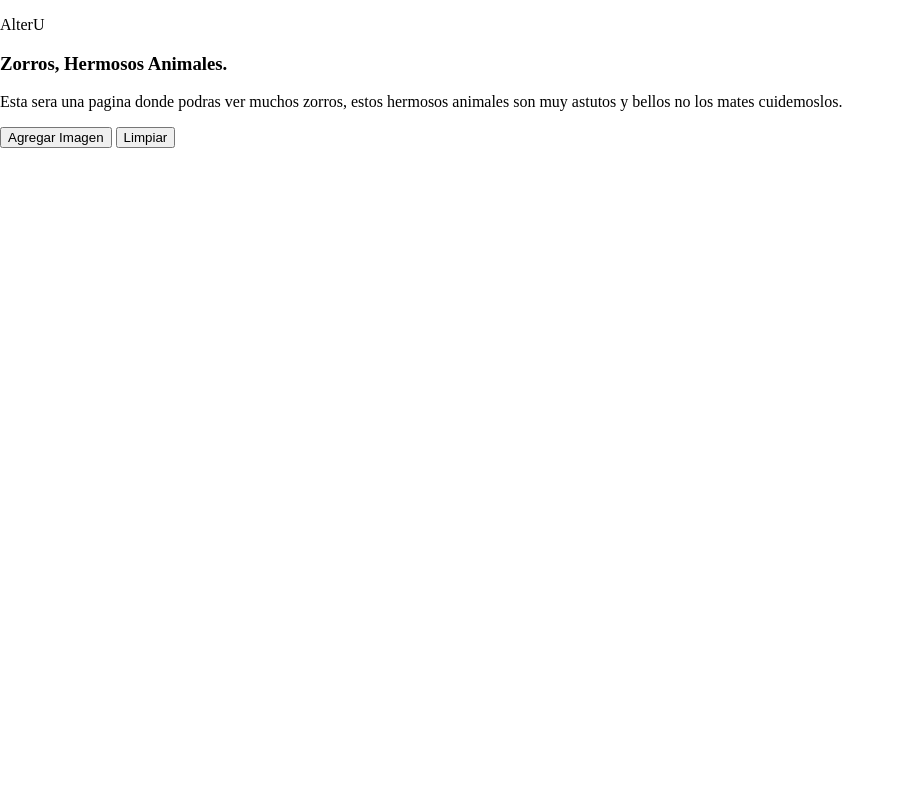
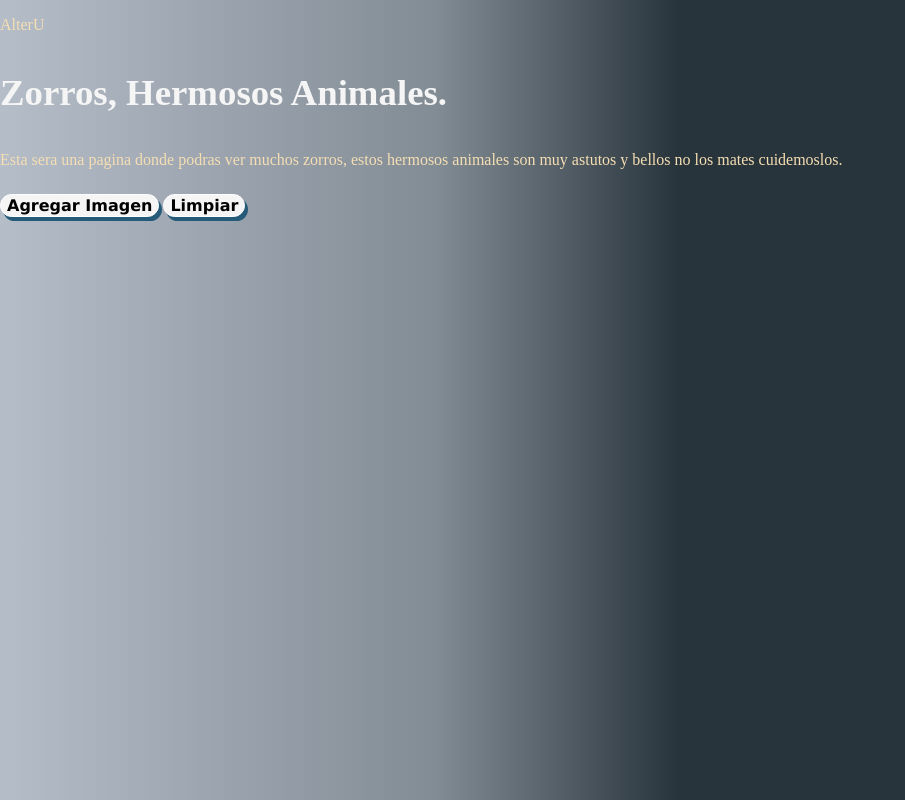
Before and after one commit to williamr1015/semana-8-Taller-Foxs, a website with bundled scripts: page public/index.html in a window 1280 px wide. Shown: the whole page, without its empty margins (0-905 px from the left). Built offline with nearby package versions, Linux system fonts and the light colour scheme; files whose address does not match are found by name.

Commit message:
varios cambios finalizacion del proyecto

```diff
--- a/src/index.css
+++ b/src/index.css
@@ -3,6 +3,21 @@
     @import 'tailwindcss/dist/utilities.css';
     body {
         margin: 0px;
+        display: flex;
+        flex-direction: column;
+        justify-content: center;
+        align-content: center;
+        background: linear-gradient(to right, #b5bdc8 0%, #828c95 34%, #28343b 53%);
+    }
+
+    .encabezado h3 {
+        font-size: 2.3rem;
+        color: whitesmoke;
+    }
+
+    .encabezado p {
+        color: wheat;
+        margin-bottom: 25px;
     }
 
     .images {
@@ -14,3 +29,23 @@
     .images img {
         border-radius: 30px;
     }
+
+    .button {
+        border: solid 1px white;
+        border-radius: 35px;
+        background-color: whitesmoke;
+        box-shadow: #255a79 3px 4px;
+        font-size: 16px;
+        font-weight: bold;
+        font-family: Verdana, Geneva, Tahoma, sans-serif;
+    }
+
+    .buttonClear {
+        border: solid 1px white;
+        border-radius: 35px;
+        background-color: whitesmoke;
+        box-shadow: #255a79 3px 4px;
+        font-size: 16px;
+        font-weight: bold;
+        font-family: Verdana, Geneva, Tahoma, sans-serif;
+    }
--- a/src/index.js
+++ b/src/index.js
@@ -15,17 +15,32 @@ const createImageNode = () => {
     imagen.width = '320'
     imagen.dataset.src = `https://randomfox.ca/images/${random()}.jpg`
 
+
     container.appendChild(imagen)
     return container;
 };
 
-const nuevaImagen = createImageNode()
+
+
 const mountNode = document.getElementById("images")
 
-const addButton = document.querySelector("button")
+const addButton = document.querySelector("#addButton")
 const addImage = () => {
     const newImage = createImageNode();
     mountNode.append(newImage)
     registerImage(newImage);
 }
 addButton.addEventListener("click", addImage);
+
+const cleanButton = document.querySelector("#cleanButton");
+
+const cleanImages = () => {
+
+    console.log(mountNode.childNodes);
+
+    [...mountNode.childNodes].forEach(child => {
+        child.remove();
+    })
+}
+
+cleanButton.addEventListener("click", cleanImages)
--- a/src/lazy.js
+++ b/src/lazy.js
@@ -10,6 +10,22 @@ const accion = (entry) => {
     imagen.src = url
     observer.unobserve(container);
 };
+
+const loadImage = entry => {
+
+    const container = entry.target;
+    const imagen = container.querySelector("img");
+    const url = imagen.dataset.src;
+    imagen.src = url;
+
+    loadedImages++;
+    printLog();
+
+    observer.unobserve(container)
+
+}
+
+
 const observer = new IntersectionObserver((entries) => {
     entries.filter(isIntersecting).forEach(accion);
 });
```
